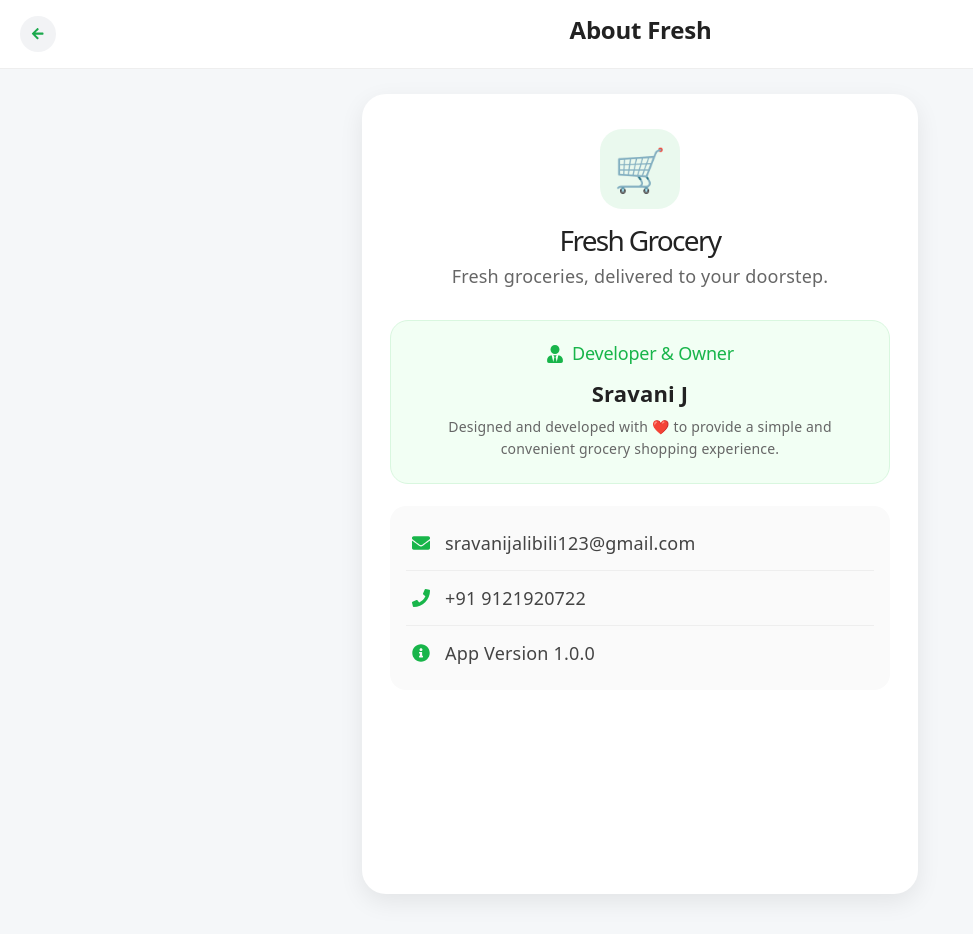
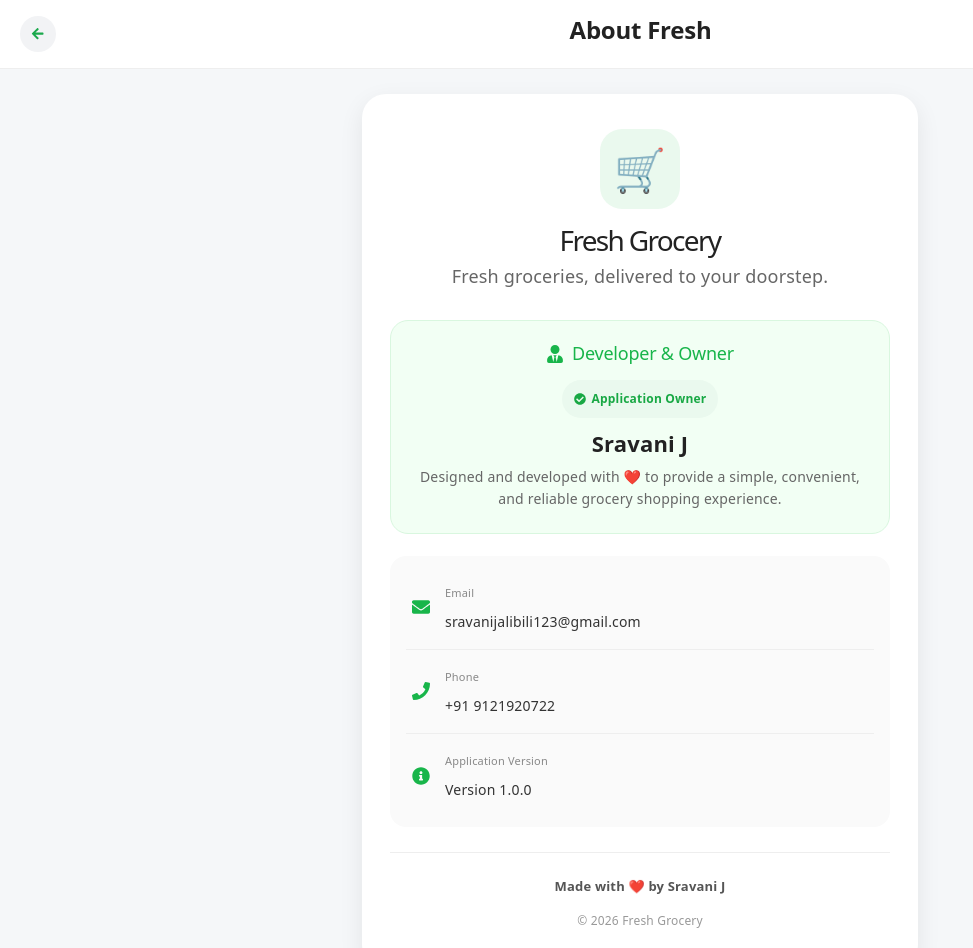
Before and after one commit to sravanijalibili/Fresh, a React (Vite) app in the folder frontend/: page /about in a window 1280 px wide. Shown: the top 948 px of the page, without its empty margins (0-973 px from the left). Built offline with nearby package versions, Linux system fonts and the light colour scheme.

Commit message:
UI changes

```diff
--- a/frontend/src/App.jsx
+++ b/frontend/src/App.jsx
@@ -34,7 +34,7 @@ function AppContent() {
   const location = useLocation();
 
   const isAdmin = location.pathname.startsWith("/admin");
-
+  const isAbout = location.pathname === "/about";
   return (
     <>
       <ScrollToTop />
@@ -173,8 +173,7 @@ function AppContent() {
         </Route>
       </Routes>
 
-      {!isAdmin && <BottomNav />}
-    </>
+      {!isAdmin && !isAbout && <BottomNav />}    </>
   );
 }
 
--- a/frontend/src/pages/About.jsx
+++ b/frontend/src/pages/About.jsx
@@ -1,4 +1,10 @@
-import { FaUserTie, FaEnvelope, FaPhone, FaInfoCircle } from "react-icons/fa";
+import {
+  FaUserTie,
+  FaEnvelope,
+  FaPhone,
+  FaInfoCircle,
+  FaCheckCircle,
+} from "react-icons/fa";
 
 import PageHeader from "../components/PageHeader";
 import "../styles/about.css";
@@ -10,10 +16,8 @@ function About() {
 
       <div className="about-page">
         <div className="about-card">
-
-          <div className="about-logo">
-            🛒
-          </div>
+          {/* APP LOGO */}
+          <div className="about-logo">🛒</div>
 
           <h1>Fresh Grocery</h1>
 
@@ -21,41 +25,70 @@ function About() {
             Fresh groceries, delivered to your doorstep.
           </p>
 
+          {/* DEVELOPER / OWNER */}
           <div className="developer-section">
-
             <h2>
               <FaUserTie />
               Developer & Owner
             </h2>
 
+            <div className="owner-badge">
+              <FaCheckCircle />
+              Application Owner
+            </div>
+
             <h3>Sravani J</h3>
 
             <p>
-              Designed and developed with ❤️ to provide
-              a simple and convenient grocery shopping experience.
+              Designed and developed with ❤️ to provide a simple,
+              convenient, and reliable grocery shopping experience.
             </p>
-
           </div>
 
+          {/* CONTACT INFORMATION */}
           <div className="about-info">
+            <a
+              href="mailto:sravanijalibili123@gmail.com"
+              className="about-info-row"
+            >
+              <FaEnvelope />
 
-            <div className="about-info-row">
-              <FaEnvelope />
-              <span>sravanijalibili123@gmail.com</span>
-            </div>
+              <div>
+                <small>Email</small>
+                <span>sravanijalibili123@gmail.com</span>
+              </div>
+            </a>
 
-            <div className="about-info-row">
+            <a
+              href="tel:+919121920722"
+              className="about-info-row"
+            >
               <FaPhone />
-              <span>+91 9121920722</span>
-            </div>
+
+              <div>
+                <small>Phone</small>
+                <span>+91 9121920722</span>
+              </div>
+            </a>
 
             <div className="about-info-row">
               <FaInfoCircle />
-              <span>App Version 1.0.0</span>
+
+              <div>
+                <small>Application Version</small>
+                <span>Version 1.0.0</span>
+              </div>
             </div>
-
           </div>
 
+          {/* FOOTER */}
+          <div className="about-footer">
+            <p>Made with ❤️ by Sravani J</p>
+
+            <small>
+              © {new Date().getFullYear()} Fresh Grocery
+            </small>
+          </div>
         </div>
       </div>
     </>
--- a/frontend/src/pages/Login.jsx
+++ b/frontend/src/pages/Login.jsx
@@ -234,12 +234,13 @@ function Login() {
 
         <div className="login-footer">
           <span>🌱</span>
+
           Fresh shopping made simple
+
+          <Link to="/about" className="about-link">
+            About Developer
+          </Link>
         </div>
-
-        <Link to="/about" className="about-developer-link">
-          About Fresh · Developer & Owner
-        </Link>
         </div>
       </div>
     </div>
--- a/frontend/src/styles/about.css
+++ b/frontend/src/styles/about.css
@@ -159,3 +159,90 @@
     font-size: 36px;
   }
 }
+
+
+.owner-badge {
+  display: inline-flex;
+
+  align-items: center;
+
+  gap: 6px;
+
+  margin-bottom: 12px;
+
+  padding: 6px 12px;
+
+  border-radius: 20px;
+
+  background: #eaf9ee;
+
+  color: #18a844;
+
+  font-size: 12px;
+
+  font-weight: 600;
+}
+
+.about-info-row {
+  text-decoration: none;
+
+  color: inherit;
+
+  transition: 0.2s ease;
+}
+
+.about-info-row:hover {
+  background: #f2fff4;
+
+  border-radius: 10px;
+}
+
+.about-info-row div {
+  display: flex;
+
+  flex-direction: column;
+
+  gap: 3px;
+}
+
+.about-info-row small {
+  color: #888;
+
+  font-size: 11px;
+
+  font-weight: 500;
+}
+
+.about-info-row span {
+  color: #333;
+
+  font-size: 14px;
+
+  word-break: break-word;
+}
+
+.about-footer {
+  margin-top: 25px;
+
+  padding-top: 20px;
+
+  border-top: 1px solid #eeeeee;
+
+  text-align: center;
+}
+
+.about-footer p {
+  margin: 0 0 6px;
+
+  color: #555;
+
+  font-size: 13px;
+
+  font-weight: 600;
+}
+
+.about-footer small {
+  color: #999;
+
+  font-size: 12px;
+}
--- a/frontend/src/styles/auth.css
+++ b/frontend/src/styles/auth.css
@@ -1090,3 +1090,16 @@
 
   text-decoration: underline;
 }
+
+.about-link {
+  display: block;
+  margin-top: 8px;
+  color: #18b54a;
+  font-weight: 600;
+  text-decoration: none;
+  font-size: 13px;
+}
+
+.about-link:hover {
+  text-decoration: underline;
+}
```
